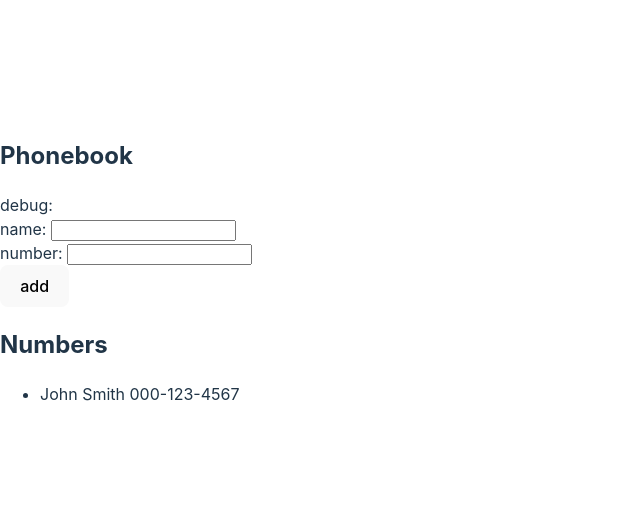
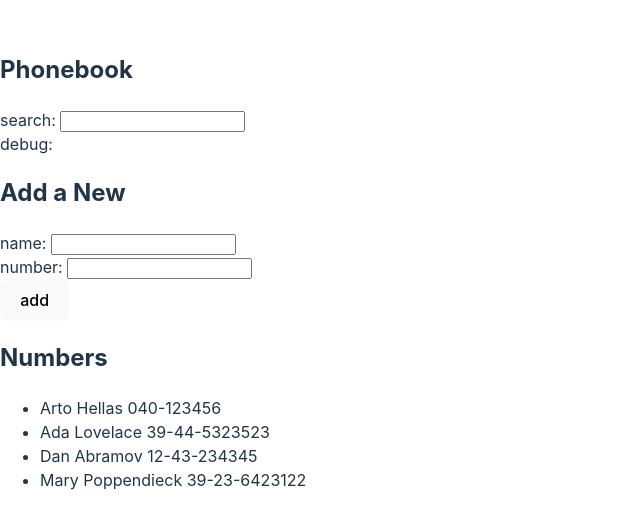
Before and after one commit to goldjared/phonebook-front, a React (Vite) app: page / in a window 1280 px wide. Shown: the part 130-658 px from the top of the page, without its empty margins (0-640 px from the left). Built offline with nearby package versions, Linux system fonts and the light colour scheme.

Commit message:
add search input, add search state and srch method to filter peros arr

```diff
--- a/src/App.tsx
+++ b/src/App.tsx
@@ -1,10 +1,23 @@
 import { useState } from 'react';
 import { Number } from './components/Number';
 
+interface FilteredProperties {
+  name: string;
+  number: string;
+  id: number;
+}
+
 const App = () => {
-  const [persons, setPersons] = useState([{ name: 'John Smith', number: '000-123-4567' }]);
+  const [persons, setPersons] = useState([
+    { name: 'Arto Hellas', number: '040-123456', id: 1 },
+    { name: 'Ada Lovelace', number: '39-44-5323523', id: 2 },
+    { name: 'Dan Abramov', number: '12-43-234345', id: 3 },
+    { name: 'Mary Poppendieck', number: '39-23-6423122', id: 4 }
+  ])
+  const [filteredResults, setFilteredResults] = useState<FilteredProperties[]>([]);
   const [newName, setNewName] = useState('');
   const [newNumber, setNewNumber] = useState('');
+  const [newSearch, setNewSearch] = useState('');
 
   const addPerson = (event) => {
     event.preventDefault();
@@ -12,6 +25,7 @@ const App = () => {
     const phoneObj = {
       name: newName,
       number: newNumber,
+      id: 123,
     };
 
     if(persons.some(person => person.name.toLowerCase() === newName.toLowerCase())) {
@@ -33,10 +47,22 @@ const App = () => {
     console.log(event.target.value);
     setNewNumber(event.target.value);
   };
+
+  const searchItems = (searchValue) => {
+    setNewSearch(searchValue)
+   const filteredData = persons.filter((item) => {
+      return Object.values(item).join('').toLowerCase().includes(newSearch.toLowerCase())
+    })
+    setFilteredResults(filteredData);
+  }
   return (
     <div>
       <h2>Phonebook</h2>
+        <div>
+          search: <input value={newSearch} onChange={(e) => searchItems(e.target.value)} />
+        </div>
       <div>debug: {newName}</div>
+      <h2>Add a New</h2>
       <form onSubmit={addPerson}>
         <div>
           name: <input value={newName} onChange={handleNameChange} />
```
